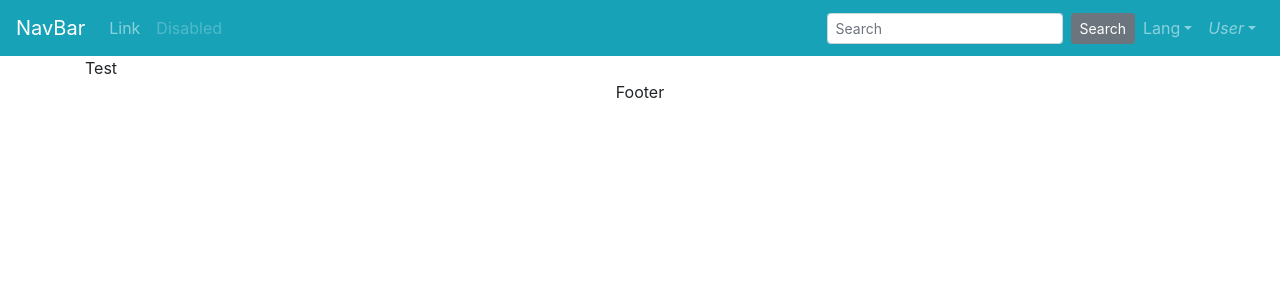
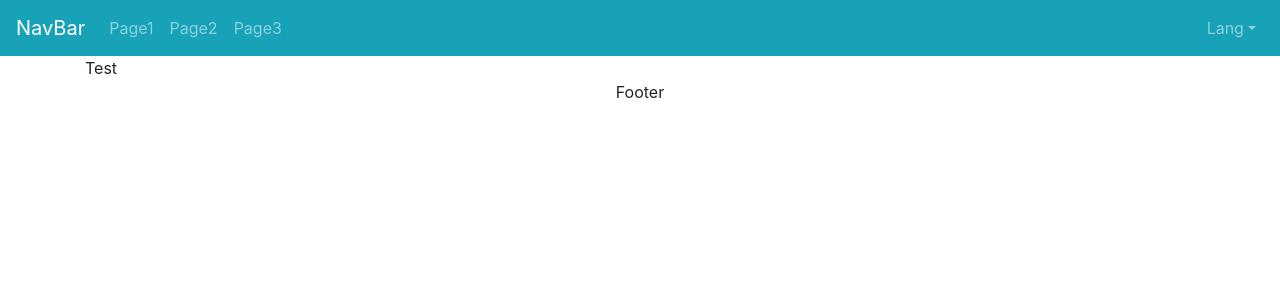
Before and after one commit to noppadollanngain/nuxt-i18n-multiple-language, a Nuxt app: page / in a window 1280 px wide. Shown: the top 300 px of the page. Built offline with nearby package versions, Linux system fonts and the light colour scheme.

Commit message:
[Edited] tab bar

```diff
--- a/components/Layouts/HeaderConponent.vue
+++ b/components/Layouts/HeaderConponent.vue
@@ -7,16 +7,13 @@
 
       <b-collapse id="nav-collapse" is-nav>
         <b-navbar-nav>
-          <b-nav-item href="#">Link</b-nav-item>
-          <b-nav-item href="#" disabled>Disabled</b-nav-item>
+          <b-nav-item href="#">Page1</b-nav-item>
+          <b-nav-item href="#">Page2</b-nav-item>
+          <b-nav-item href="#">Page3</b-nav-item>
         </b-navbar-nav>
 
         <!-- Right aligned nav items -->
         <b-navbar-nav class="ml-auto">
-          <b-nav-form>
-            <b-form-input size="sm" class="mr-sm-2" placeholder="Search"></b-form-input>
-            <b-button size="sm" class="my-2 my-sm-0" type="submit">Search</b-button>
-          </b-nav-form>
 
           <b-nav-item-dropdown text="Lang" right>
             <b-dropdown-item href="#">EN</b-dropdown-item>
@@ -25,14 +22,6 @@
             <b-dropdown-item href="#">FA</b-dropdown-item>
           </b-nav-item-dropdown>
 
-          <b-nav-item-dropdown right>
-            <!-- Using 'button-content' slot -->
-            <template v-slot:button-content>
-              <em>User</em>
-            </template>
-            <b-dropdown-item href="#">Profile</b-dropdown-item>
-            <b-dropdown-item href="#">Sign Out</b-dropdown-item>
-          </b-nav-item-dropdown>
         </b-navbar-nav>
       </b-collapse>
     </b-navbar>
```
